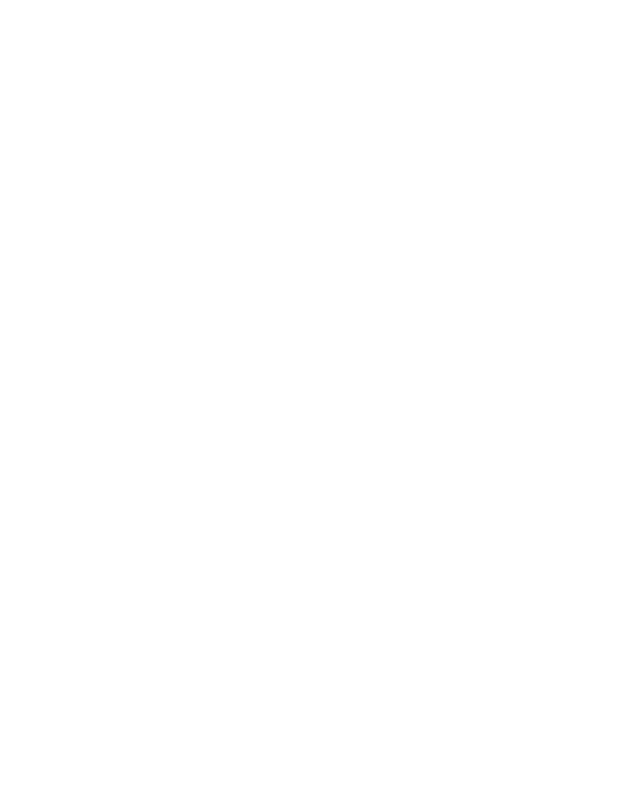
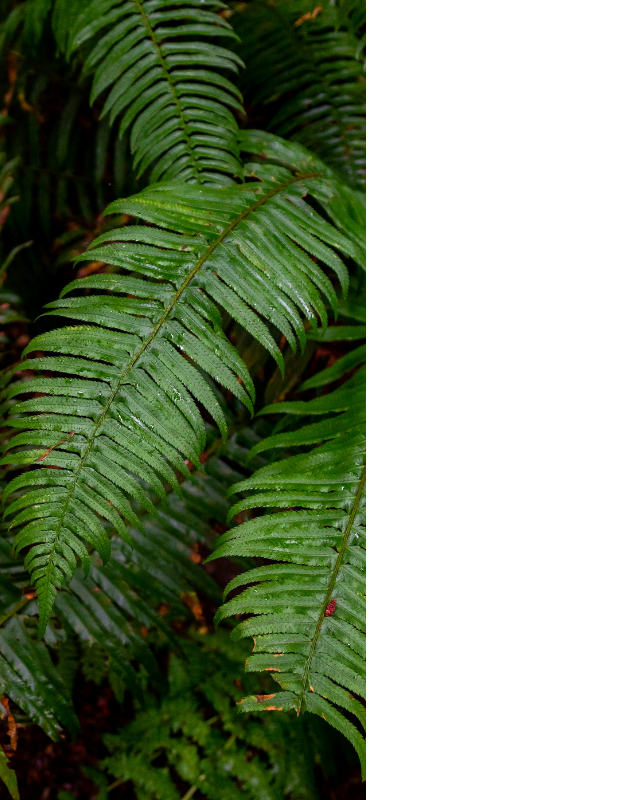
Before and after one commit to RameelHaroon/Landing-Page, a plain HTML site: page index.html in a window 1280 px wide. Shown: the whole page, without its empty margins (0-640 px from the left). Drawn offline with Linux system fonts and the light colour scheme.

Commit message:
Added basic layout with background image

```diff
--- /dev/null
+++ b/css/style.css
@@ -0,0 +1,23 @@
+*{
+    padding: 0px;
+    margin: 0px;
+}
+
+body{
+    display: flex;
+    flex-wrap: wrap;
+    height: 100vh;
+}
+
+.left-body{
+    background-image: url('/images/background.jpg');
+    background-size: cover;
+    background-position: center;
+    background-repeat: no-repeat;
+
+    flex-grow: 0.8;
+}
+
+.right-body{
+    flex-grow: 2;
+}
--- a/index.html
+++ b/index.html
@@ -3,7 +3,11 @@
   <head>
     <meta charset="UTF-8" />
     <meta name="viewport" content="width=device-width, initial-scale=1.0" />
+    <link rel="stylesheet" href="css/style.css" />
     <title>Sign Up</title>
   </head>
-  <body></body>
+  <body>
+    <div class="left-body"></div>
+    <div class="right-body"></div>
+  </body>
 </html>
```
Also changed, not shown: images/background.jpg (renamed from images/halie-west-25xggax4bSA-unsplash.jpg).
